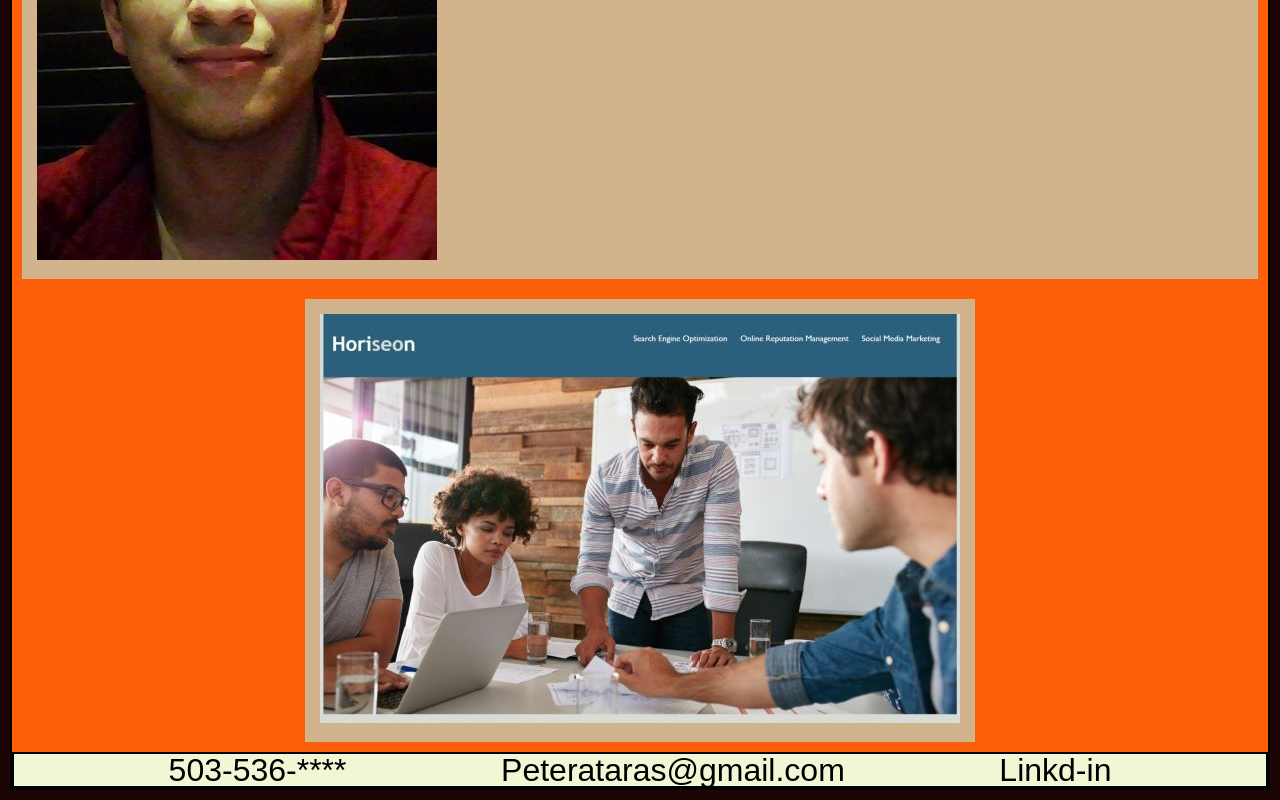
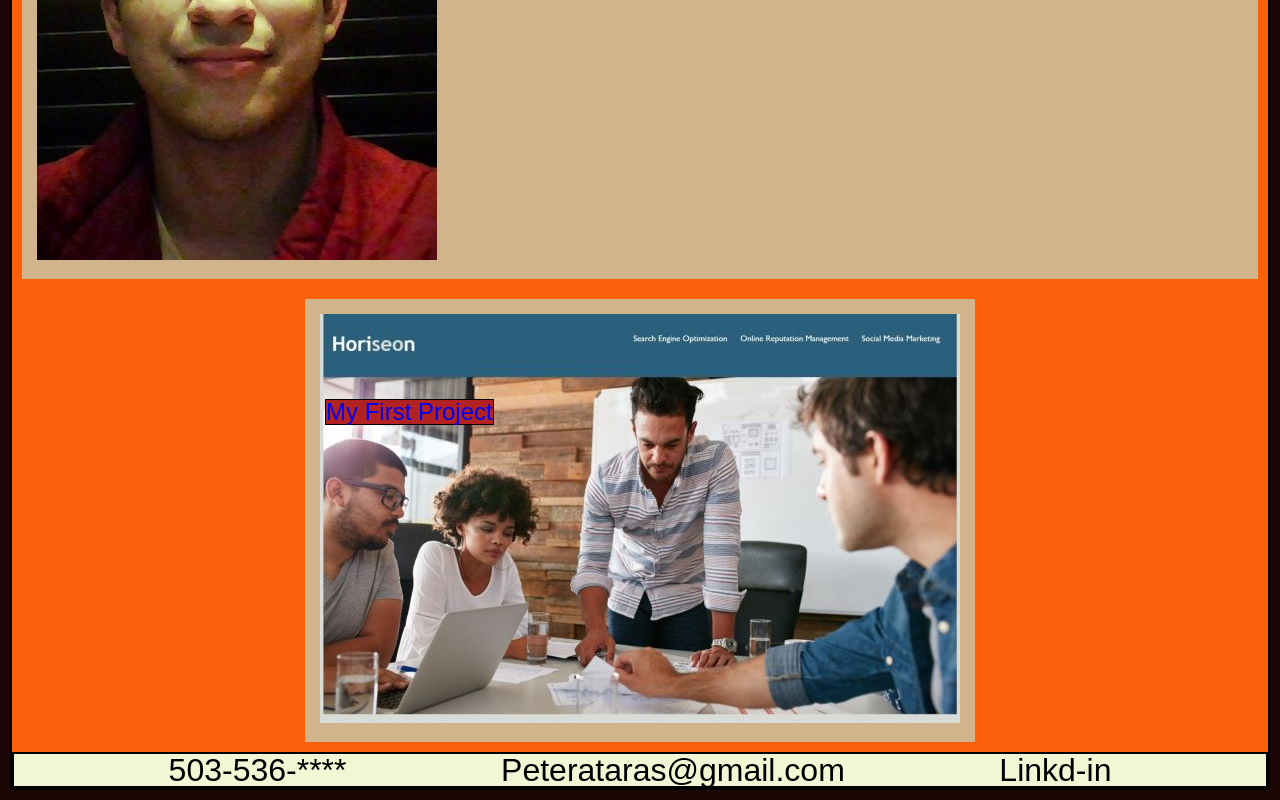
Before and after one commit to poprit77/Portfolio, a plain HTML site: page index.html in a window 1280 px wide. Shown: the part 1006-1806 px from the top of the page. Drawn offline with Linux system fonts and the light colour scheme.

Commit message:
add title to project image

```diff
--- a/assests/style.css
+++ b/assests/style.css
@@ -121,4 +121,12 @@ footer{
     flex: 0 0 400px;
     min-width: 150px;
     min-height: 150px;
+    position: relative;
 }
+span {
+    position: absolute;
+    top: 100px;
+    left: 20px;
+    background-color: firebrick;
+    border: 1px solid black;
+}
--- a/index.html
+++ b/index.html
@@ -83,6 +83,7 @@
                 <div class="Projects">
                     <a href="https://poprit77.github.io/Project-1/" ?>
                         <img src="assests/images/Web capture_30-10-2022_25620_poprit77.github.io.jpeg" alt="Project-image" class="image">
+                        <span>My First Project</span>
                     </a>
                 </div>
             </div>
```
